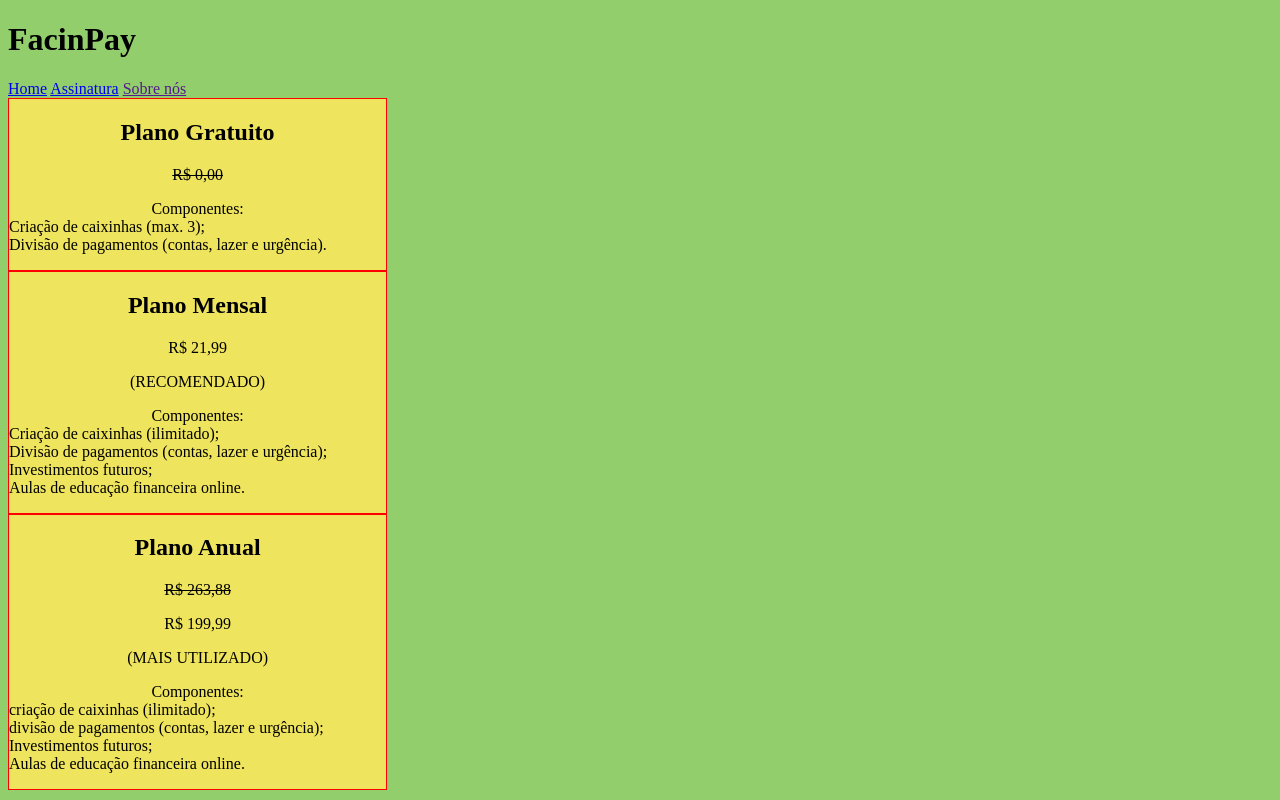
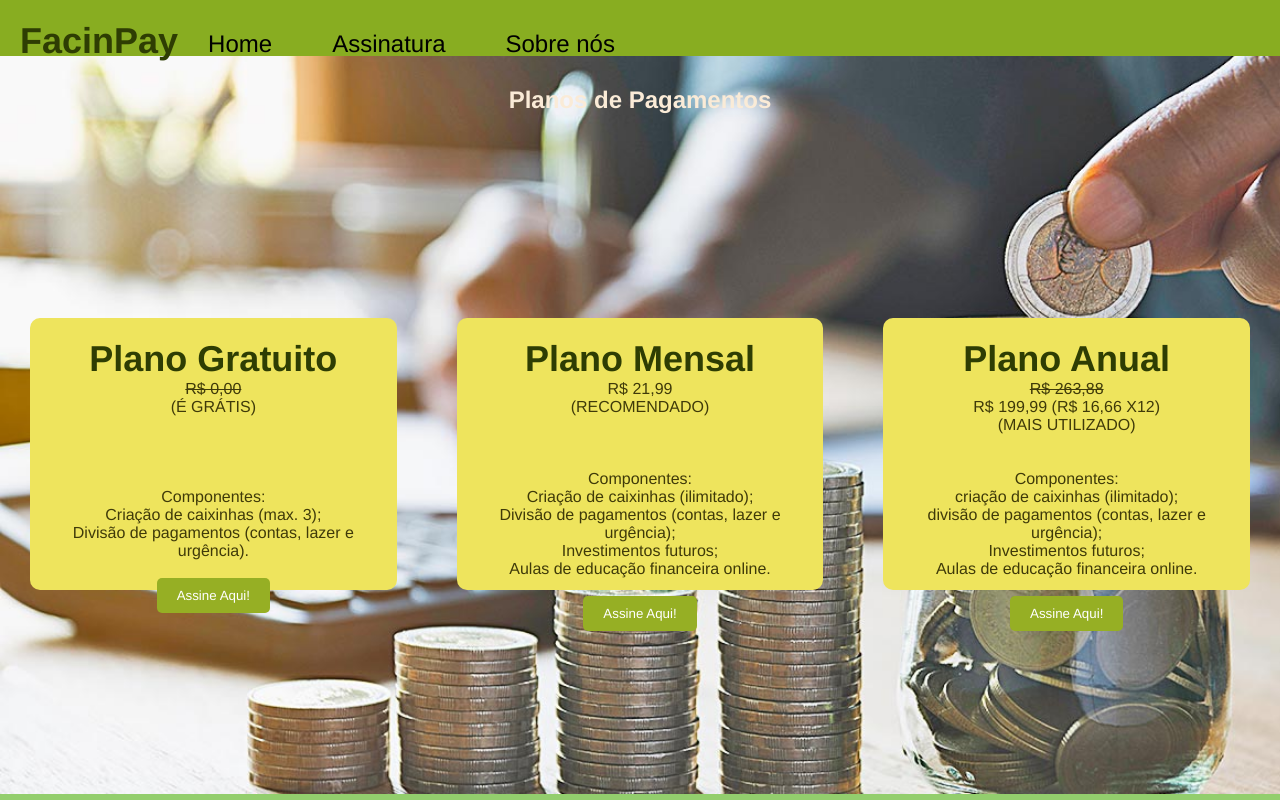
Before and after one commit to GustavooRPaes/SaaS-FacinPay-, a plain HTML site: page assina.html in a window 1280 px wide. Drawn offline with Linux system fonts and the light colour scheme.

Commit message:
Add files via upload
Atualizações:
background alterada;
elementos organizados;
mudança nas cores.

```diff
--- a/assina.html
+++ b/assina.html
@@ -5,7 +5,8 @@
     <meta http-equiv="X-UA-Compatible" content="IE=edge">
     <meta name="viewport" content="width=device-width, initial-scale=1.0">
     <link rel="stylesheet" href="css/style.css">
-    <title>FacinPay - download</title>
+    <link rel="shortcut icon" href="img/facinpay_logo.jpeg" type="image/x-icon">
+    <title>FacinPay - assinatura</title>
 </head>
 <body>
     <header>
@@ -14,36 +15,43 @@
         <a href="assina.html">Assinatura</a>
         <a href="">Sobre nós</a>
     </header>
+    <h2 style="text-align: center; margin-top: 30px; color: antiquewhite;">Planos de Pagamentos</h2>
+    <div class="container">
         <section class="preco">
             <h1>Plano Gratuito</h1>
             <p style="text-decoration: line-through;">R$ 0,00</p>
+            <p>(É GRÁTIS)</p><br><br><br><br>
             <ul>Componentes:
                 <li>Criação de caixinhas (max. 3);</li>
                 <li>Divisão de pagamentos (contas, lazer e urgência).</li>
-        </ul>
+            </ul><br>
+            <button>Assine Aqui!</button>
         </section>
         <section class="preco">
             <h1>Plano Mensal</h1>
             <p>R$ 21,99</p>
-        <p>(RECOMENDADO)</p>
+            <p>(RECOMENDADO)</p><br><br><br>
             <ul>Componentes:
                 <li>Criação de caixinhas (ilimitado);</li>
                 <li>Divisão de pagamentos (contas, lazer e urgência);</li>
                 <li>Investimentos futuros;</li>
                 <li>Aulas de educação financeira online.</li>
-        </ul>
+            </ul><br>
+            <button>Assine Aqui!</button>
         </section>
         <section class="preco">
             <h1>Plano Anual</h1>
             <p style="text-decoration: line-through;">R$ 263,88</p>
-        <p>R$ 199,99</p>
-        <p>(MAIS UTILIZADO)</p>
+            <p>R$ 199,99 (R$ 16,66 X12)</p>
+            <p>(MAIS UTILIZADO)</p><br><br>
             <ul>Componentes:
                 <li>criação de caixinhas (ilimitado);</li>
                 <li>divisão de pagamentos (contas, lazer e urgência);</li>
                 <li>Investimentos futuros;</li>
                 <li>Aulas de educação financeira online.</li>
-        </ul>
+            </ul><br>
+            <button>Assine Aqui!</button>
         </section>
+    </div>
 </body>
 </html>
--- a/css/style.css
+++ b/css/style.css
@@ -1,22 +1,71 @@
 *{
     box-sizing: border-box;
     padding: 0;
+    margin: 0;
+    font-family:'Franklin Gothic Medium', 'Arial Narrow', Arial, sans-serif;
 }
 
 body{
+background-image: url(../img/dinheiro.jpg);
+background-repeat: no-repeat;
+background-size: cover;
 background-color: rgba(88, 179, 28, 0.644);
 }
 
+header{
+    display: flex;
+    background-color: rgb(136, 173, 33);
+    text-align: left;
+    padding: 20px;
+    font-size: 24px;
+    color: rgb(0, 0, 0);
+    height: 7vh;
+}
+
+a{
+    text-decoration: none;
+    color: rgb(0, 0, 0);
+    padding: 10px 20px;
+    margin: 0 10px;
+}
+
+h1{
+    color: rgb(46, 61, 3);
+    font-size: 36px;
+}
+
+.container{
+    display: flex;
+    justify-content: center;
+    align-items: center;
+    height: 85vh;
+    color: rgb(63, 58, 9);
+}
 section{
-
     background-color: rgb(238, 228, 93);
     text-align: center;
-
     width: 30%;
-    height: 30%;
-    border: 1px solid red;
+    height: 40%;
+    padding: 20px;
+    margin: 30px;
+    border-radius: 10px;
 }
 
 li{
-    text-align: left;
+    list-style: none;
 }
+
+button{
+    background-color: rgb(150, 175, 36);
+    color: white;
+    padding: 10px 20px;
+    border: none;
+    border-radius: 5px;
+    cursor: pointer;
+}
+
+img{
+    width: 100%;
+    height: auto;
+    border-radius: 10px;
+}
```
Also changed, not shown: index.html (+1 -0 lines), img/dinheiro.jpg (added), img/facinpay_logo.jpeg (added). Lines whose indentation alone changed are shown as unchanged.
